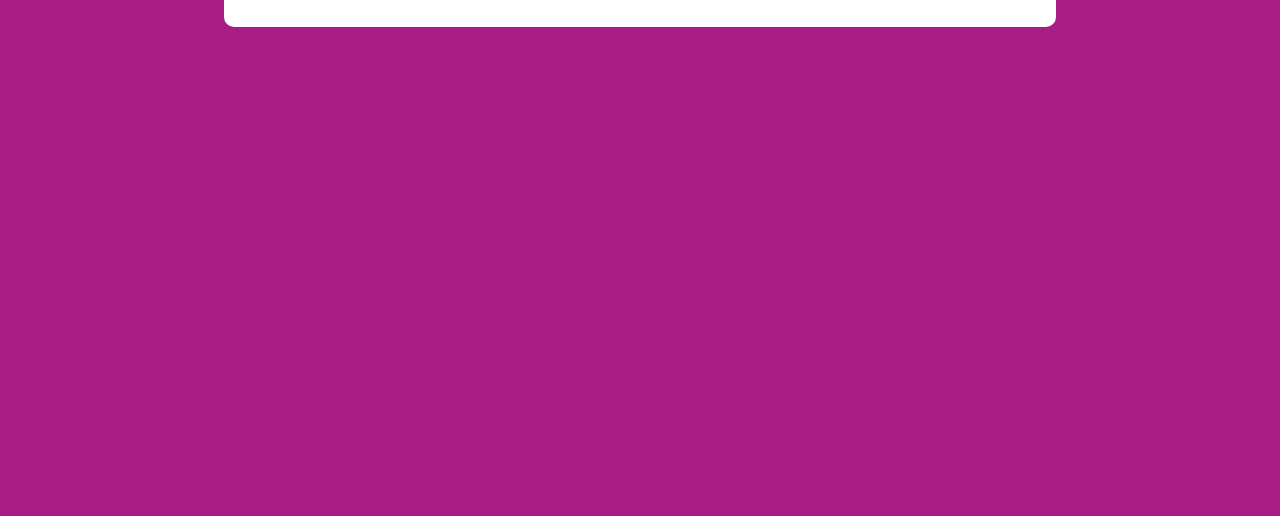
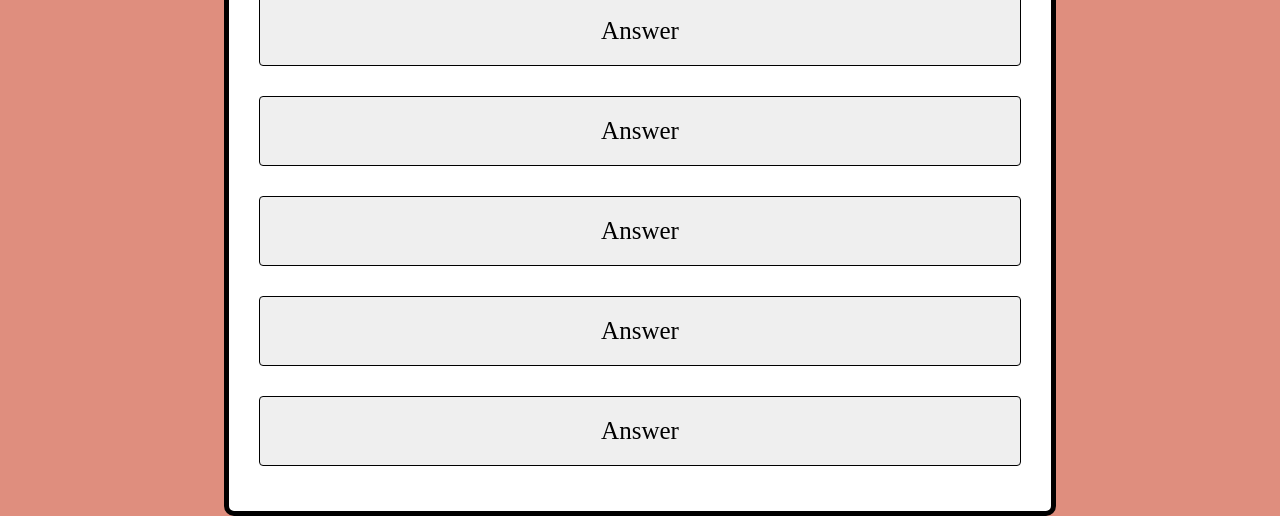
Before and after one commit to jaredakigbesote/quiz, a plain HTML site: page index.html in a window 1280 px wide. Shown: the part 323-839 px from the top of the page. Before the commit the page ends 800 px from the top, so only its background shows below. Drawn offline with Linux system fonts and the light colour scheme.

Commit message:
changed background colour

```diff
--- a/css/style.css
+++ b/css/style.css
@@ -5,7 +5,7 @@
     box-sizing: border-box;
 }
 body {
-    background-color: rgb(168, 29, 134);
+    background-color: rgb( 223, 142, 126);
 }
 .main-head {
     background-color: black;
@@ -17,7 +17,8 @@ body {
     padding: 10px;
 }
 .app {
-    background:white;
+    background: white;
+    border: 5px solid black;
     max-width: 65%;
     margin: 100px auto 0;
     border-radius: 10px;
@@ -43,8 +44,15 @@ h2 {
 
 }
 .ans-b {
-    font-size: 15px;
+    font-size: 25px;
     color: black;
     font-weight: 300px;
+    width: 100%;
+    border: 1px solid black;
+    padding: 20px;
+    margin: 15px 0;
+    border-radius: 4px;
+    cursor: pointer;
+
 
 }
```
